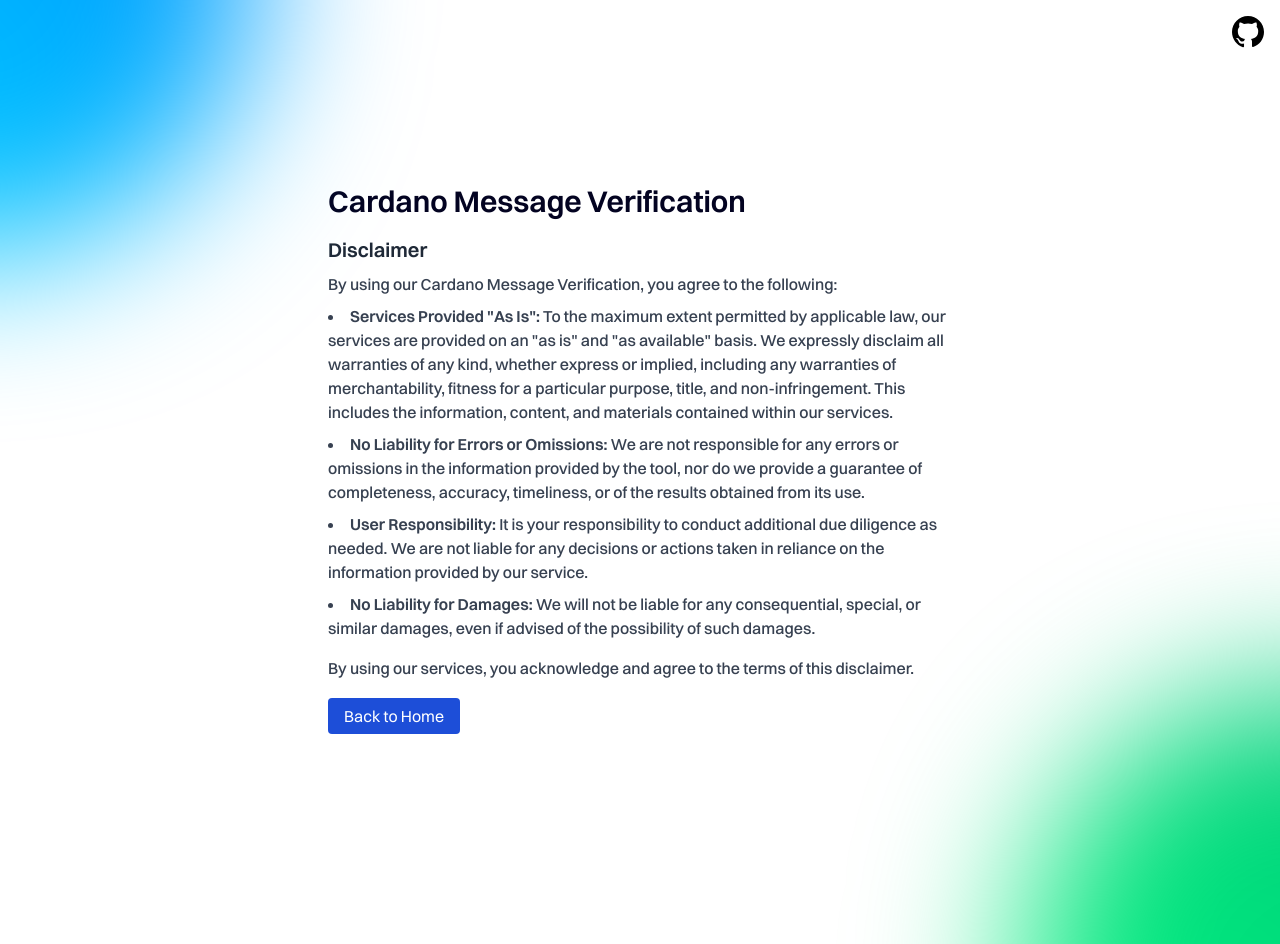
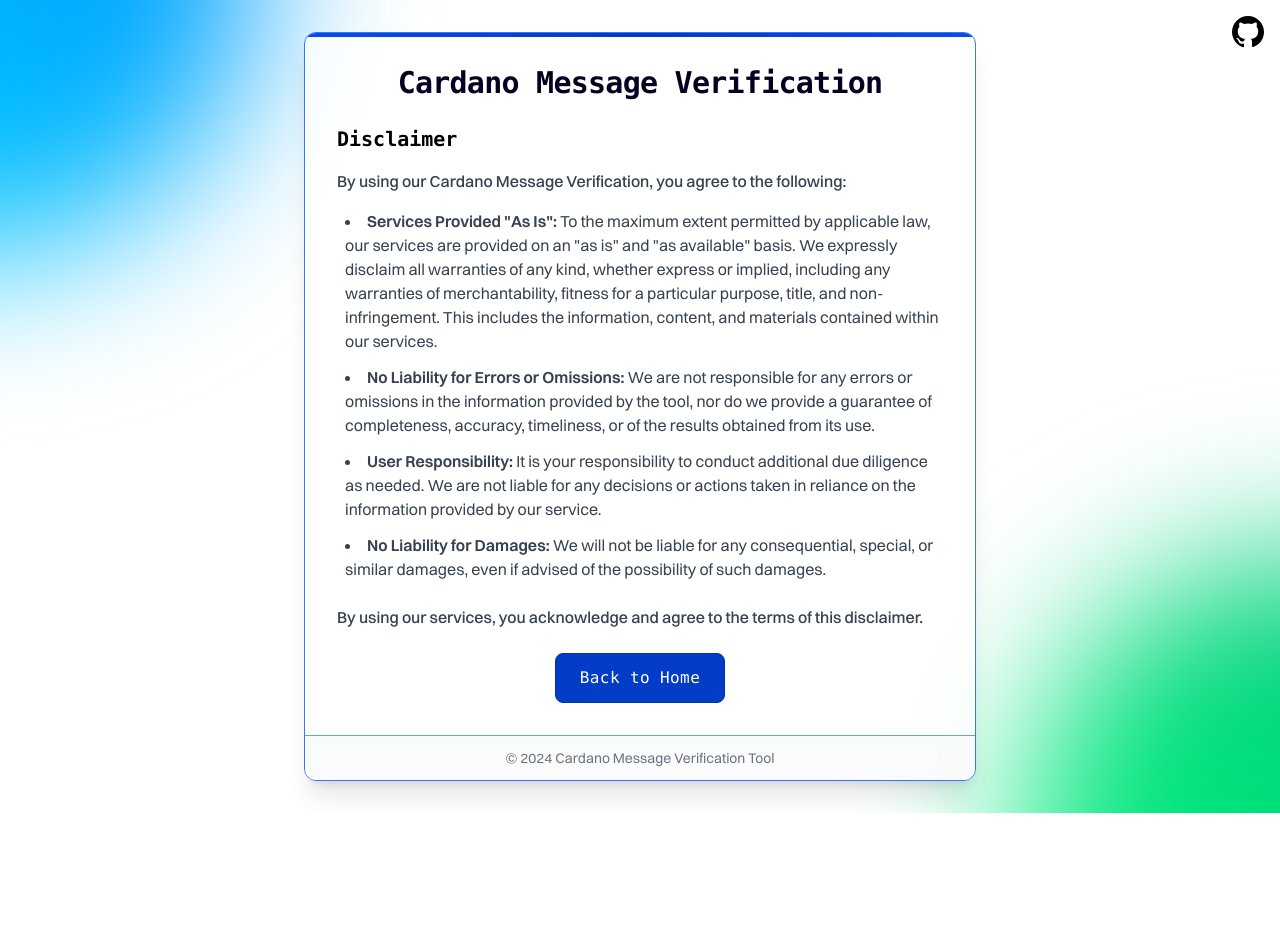
Before and after one commit to cardano-foundation/verify-cardano-message-fe, a Next.js app: page /disclaimer in a window 1280 px wide. After the commit the page ends 813 px from the top, so only its background shows below. Built offline with nearby package versions, Linux system fonts and the light colour scheme.

Commit message:
modify app design

```diff
--- a/app/disclaimer/page.js
+++ b/app/disclaimer/page.js
@@ -2,59 +2,86 @@ import React from "react";
 
 const DisclaimerPage = () => {
   return (
-    <div className="flex flex-col items-center justify-top h-screen p-4 mt-36">
-      <div className="p-6 rounded-lg max-w-2xl text-center">
-        <h1 className="text-3xl font-bold text-cf-blue-900 text-left mb-4">
+    <div className="flex flex-col items-center justify-center min-h-screen px-4 py-8">
+      <div className="relative w-full max-w-2xl backdrop-blur-sm bg-white/80 border border-cf-blue-200 rounded-xl shadow-xl overflow-hidden">
+        <div className="absolute top-0 left-0 right-0 h-1 bg-gradient-to-r from-cf-blue-400 via-cf-blue-500 to-cf-blue-400"></div>
+
+        <div className="p-8">
+          <h1 className="text-3xl font-bold text-cf-blue-900 mb-6 text-center font-mono tracking-tight">
             Cardano Message Verification
           </h1>
+
           <div className="text-left">
-          <h2 className="text-xl font-semibold mb-2 text-gray-800">
+            <h2 className="text-xl font-semibold mb-4 text-cf-blue-800 font-mono">
               Disclaimer
             </h2>
-          <p className="text-gray-700 mb-2 font-medium">
+
+            <p className="text-gray-700 mb-4 font-medium">
               By using our Cardano Message Verification, you agree to the
               following:
             </p>
-          <ul className="list-disc list-inside text-gray-700 space-y-2 font-medium">
-            <li>
-              <strong>Services Provided &quot;As Is&quot;:</strong> To the
-              maximum extent permitted by applicable law, our services are
-              provided on an &quot;as is&quot; and &quot;as available&quot;
-              basis. We expressly disclaim all warranties of any kind, whether
-              express or implied, including any warranties of merchantability,
-              fitness for a particular purpose, title, and non-infringement.
-              This includes the information, content, and materials contained
+
+            <ul className="list-disc list-inside text-gray-700 space-y-3 mb-6">
+              <li className="pl-2">
+                <span className="font-semibold text-cf-blue-800">
+                  Services Provided "As Is":
+                </span>{" "}
+                To the maximum extent permitted by applicable law, our services
+                are provided on an "as is" and "as available" basis. We
+                expressly disclaim all warranties of any kind, whether express
+                or implied, including any warranties of merchantability, fitness
+                for a particular purpose, title, and non-infringement. This
+                includes the information, content, and materials contained
                 within our services.
               </li>
-            <li>
-              <strong>No Liability for Errors or Omissions:</strong> We are not
-              responsible for any errors or omissions in the information
-              provided by the tool, nor do we provide a guarantee of
-              completeness, accuracy, timeliness, or of the results obtained
-              from its use.
+
+              <li className="pl-2">
+                <span className="font-semibold text-cf-blue-800">
+                  No Liability for Errors or Omissions:
+                </span>{" "}
+                We are not responsible for any errors or omissions in the
+                information provided by the tool, nor do we provide a guarantee
+                of completeness, accuracy, timeliness, or of the results
+                obtained from its use.
               </li>
-            <li>
-              <strong>User Responsibility:</strong> It is your responsibility to
-              conduct additional due diligence as needed. We are not liable for
-              any decisions or actions taken in reliance on the information
-              provided by our service.
+
+              <li className="pl-2">
+                <span className="font-semibold text-cf-blue-800">
+                  User Responsibility:
+                </span>{" "}
+                It is your responsibility to conduct additional due diligence as
+                needed. We are not liable for any decisions or actions taken in
+                reliance on the information provided by our service.
               </li>
-            <li>
-              <strong>No Liability for Damages:</strong> We will not be liable
-              for any consequential, special, or similar damages, even if
-              advised of the possibility of such damages.
+
+              <li className="pl-2">
+                <span className="font-semibold text-cf-blue-800">
+                  No Liability for Damages:
+                </span>{" "}
+                We will not be liable for any consequential, special, or similar
+                damages, even if advised of the possibility of such damages.
               </li>
             </ul>
-          <p className="text-gray-700 mt-4 font-medium mb-6">
+
+            <p className="text-gray-700 mb-6 font-medium">
               By using our services, you acknowledge and agree to the terms of
               this disclaimer.
             </p>
+
+            <div className="flex justify-center mt-6">
               <a
                 href="/"
-            className="mt-6 px-4 py-2 bg-blue-700 text-white rounded hover:bg-blue-500"
+                className="px-6 py-3 bg-cf-blue-500 text-white rounded-lg hover:bg-cf-blue-400 focus:outline-none focus:ring-2 focus:ring-cf-blue-300 focus:ring-offset-2 transition-all duration-300 ease-in-out transform hover:scale-[1.02] active:scale-[0.98] border border-cf-blue-600 font-mono tracking-wide font-medium"
               >
                 Back to Home
               </a>
+            </div>
+          </div>
+        </div>
+        <div className="py-3 px-8 border-t border-cf-blue-100 bg-gray-50/80">
+          <div className="text-center text-sm text-gray-500">
+            &copy; {new Date().getFullYear()} Cardano Message Verification Tool
+          </div>
         </div>
       </div>
     </div>
--- a/app/layout.js
+++ b/app/layout.js
@@ -55,10 +55,10 @@ export default function RootLayout({ children }) {
           }}
         />
         <main className="relative min-h-screen lg:overflow-hidden px-4 py-4 sm:py-0">
-          <div className="sm:-left-80 sm:-top-80 aspect-[1155/600] w-[5rem] h-[5rem] sm:w-[36.125rem] sm:h-[36.125rem] bg-gradient-to-tr from-[#00E0FF] to-[#0084FF] opacity-100 rounded-full absolute blur-[5rem]" />
+          <div className="z-[-1] sm:-left-80 sm:-top-80 aspect-[1155/600] w-[5rem] h-[5rem] sm:w-[36.125rem] sm:h-[36.125rem] bg-gradient-to-tr from-[#00E0FF] to-[#0084FF] opacity-100 rounded-full absolute blur-[5rem]" />
           {children}
 
-          <div className="sm:-right-80 sm:-bottom-80 aspect-[1300/678]  w-[5rem] h-[5rem] sm:w-[36.125rem] sm:h-[36.125rem] bg-gradient-to-tr from-[#00FF7F] to-[#00BE7A] opacity-100 rounded-full absolute blur-[5rem]" />
+          <div className="z-[-1] sm:-right-80 sm:-bottom-80 aspect-[1300/678]  w-[5rem] h-[5rem] sm:w-[36.125rem] sm:h-[36.125rem] bg-gradient-to-tr from-[#00FF7F] to-[#00BE7A] opacity-100 rounded-full absolute blur-[5rem]" />
         </main>
       </body>
     </html>
--- a/components/VerificationExample.js
+++ b/components/VerificationExample.js
@@ -3,8 +3,17 @@ import React, { useState } from "react";
 const InformationSection = ({ fillCIP0008Example, fillCIP0030Example }) => {
   const [showMoreText, setShowMoreText] = useState(false);
 
+  const handleCIP0008Example = () => {
+    fillCIP0008Example();
+    setShowMoreText(false);
+  };
+
+  const handleCIP0030Example = () => {
+    fillCIP0030Example();
+    setShowMoreText(false);
+  };
+
   return (
-    <>
     <div className="flex justify-center">
       <div className="max-w-xl relative sm:px-16">
         <h1 className="mt-4 text-sm font-normal mb-6 text-cf-blue-900 text-justify">
@@ -13,13 +22,35 @@ const InformationSection = ({ fillCIP0008Example, fillCIP0030Example }) => {
           <span
             className="text-blue-500 cursor-pointer text-sm font-normal"
             onClick={() => setShowMoreText(!showMoreText)}
-              style={{ display: showMoreText ? "none" : "inline" }}
           >
-              Learn more
+            {showMoreText ? "Show less" : "Learn more"}
           </span>
+        </h1>
+
         {showMoreText && (
-              <span className="text-sm font-normal block mt-2">
-                {" "}
+          <div className="absolute top-10 left-0 right-0 bg-white border border-cf-blue-200 rounded-lg shadow-lg p-4 z-10">
+            <button
+              onClick={() => setShowMoreText(false)}
+              className="absolute top-2 right-2 text-cf-blue-500 hover:text-cf-blue-700 focus:outline-none"
+              aria-label="Close information"
+            >
+              <svg
+                xmlns="http://www.w3.org/2000/svg"
+                fill="none"
+                viewBox="0 0 24 24"
+                strokeWidth={1.5}
+                stroke="currentColor"
+                className="w-5 h-5"
+              >
+                <path
+                  strokeLinecap="round"
+                  strokeLinejoin="round"
+                  d="M6 18L18 6M6 6l12 12"
+                />
+              </svg>
+            </button>
+
+            <p className="text-sm text-cf-blue-900 text-justify mx-3">
               Signing messages on Cardano can be used to prove ownership of an
               address (e.g. as alternative to a
               <a
@@ -54,29 +85,27 @@ const InformationSection = ({ fillCIP0008Example, fillCIP0030Example }) => {
                 CIP-0030{" "}
               </a>
               , given the public key of a Cardano address and the signature of
-                the message. Try it Out:
+              the message.
+            </p>
+            <div className="flex justify-center gap-4 text-sm mt-2">
+              <span className="text-cf-blue-800">Try it Out:</span>
               <span
-                  className="text-blue-500 cursor-pointer"
-                  onClick={fillCIP0008Example}
+                className="text-blue-500 cursor-pointer hover:underline"
+                onClick={handleCIP0008Example}
               >
-                  {" "}
                 CIP-0008 example
               </span>{" "}
-                ,{" "}
               <span
-                  className="text-blue-500 cursor-pointer"
-                  onClick={fillCIP0030Example}
+                className="text-blue-500 cursor-pointer hover:underline"
+                onClick={handleCIP0030Example}
               >
-                  {" "}
                 CIP-0030 example
               </span>
-                .
-              </span>
-            )}
-          </h1>
             </div>
           </div>
-    </>
+        )}
+      </div>
+    </div>
   );
 };
 
```
Also changed, not shown: app/page.js (+119 -53 lines). Lines whose indentation alone changed are shown as unchanged.
